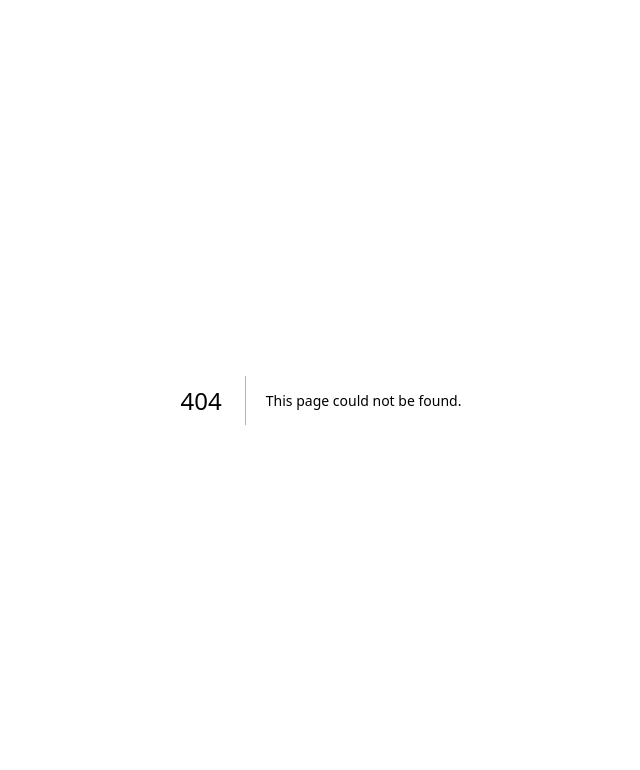
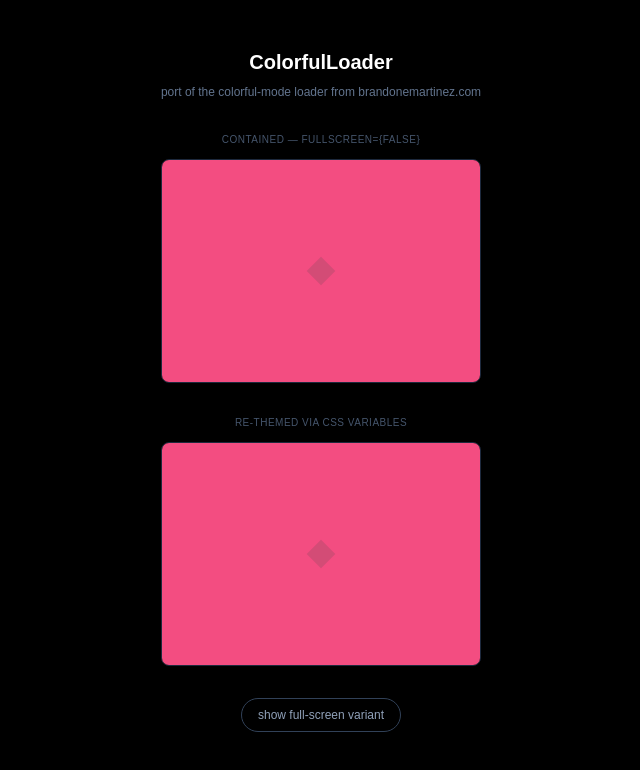
Before and after one commit to bemndy/cozycubes, a Next.js app: page /loader-preview in a window 1280 px wide. Before the commit this address had no page. Shown: the top 770 px of the page, without its empty margins (319-959 px from the left). Built offline with nearby package versions, Linux system fonts and the light colour scheme.

Commit message:
feat: rendering loader from brandonemartinez.com, try,finally reveals

```diff
--- /dev/null
+++ b/app/loader-preview/page.tsx
@@ -0,0 +1,72 @@
+"use client";
+
+import { useState } from "react";
+import { ColorfulLoader } from "@/components/ColorfulLoader";
+
+/**
+ * Dev-only preview for ColorfulLoader, which nothing renders yet — it exists
+ * for the cubejs "warming up scrambler" state on a future branch. Delete this
+ * route once the loader has a real home, or keep it as the seed of a
+ * component gallery.
+ */
+export default function LoaderPreviewPage() {
+  const [showFullScreen, setShowFullScreen] = useState(false);
+
+  return (
+    <main className="min-h-screen bg-black text-white flex flex-col items-center gap-8 px-4 py-12">
+      <div className="flex flex-col items-center gap-2">
+        <h1 className="text-xl font-semibold">ColorfulLoader</h1>
+        <p className="text-xs text-slate-500">
+          port of the colorful-mode loader from brandonemartinez.com
+        </p>
+      </div>
+
+      <section className="flex flex-col items-center gap-3">
+        <span className="text-[10px] uppercase tracking-wider text-slate-600">
+          contained — fullScreen={"{false}"}
+        </span>
+        <div className="w-80 h-56 overflow-hidden rounded-lg border border-slate-800">
+          <ColorfulLoader fullScreen={false} label="Warming up scrambler" />
+        </div>
+      </section>
+
+      <section className="flex flex-col items-center gap-3">
+        <span className="text-[10px] uppercase tracking-wider text-slate-600">
+          re-themed via CSS variables
+        </span>
+        <div
+          className="w-80 h-56 overflow-hidden rounded-lg border border-slate-800"
+          style={
+            {
+              "--bg-color-a": "rgb(34, 197, 94)",
+              "--bg-color-b": "rgb(15, 23, 42)",
+              "--symbol-color-a": "rgb(15, 23, 42)",
+              "--symbol-color-b": "rgb(34, 197, 94)",
+            } as React.CSSProperties
+          }
+        >
+          <ColorfulLoader fullScreen={false} label="Loading" />
+        </div>
+      </section>
+
+      <button
+        type="button"
+        onClick={() => setShowFullScreen(true)}
+        className="text-xs text-slate-400 hover:text-white border border-slate-700 rounded-full px-4 py-2"
+      >
+        show full-screen variant
+      </button>
+
+      {showFullScreen && (
+        <div onClick={() => setShowFullScreen(false)}>
+          <ColorfulLoader label="Warming up scrambler" />
+        </div>
+      )}
+      {showFullScreen && (
+        <p className="fixed bottom-6 left-1/2 -translate-x-1/2 z-10 text-xs text-white/70">
+          click anywhere to dismiss
+        </p>
+      )}
+    </main>
+  );
+}
--- a/app/page.tsx
+++ b/app/page.tsx
@@ -1,9 +1,11 @@
 "use client";
 
-import { useCallback, useEffect, useRef, useState } from "react";
+import { useCallback, useEffect, useState } from "react";
 import { addSolve, deleteSolve, getSolvesByCubeSize, updateSolve } from "@/lib/db";
 import { formatTimeMs } from "@/lib/format";
-import { generateScramble, scrambleToString, type SupportedCubeSize } from "@/lib/scramble-gen";
+import { scrambleToString, type SupportedCubeSize } from "@/lib/scramble-gen";
+import { generateScrambleForSize, initScrambler } from "@/lib/scrambler";
+import { ColorfulLoader, LOADER_EXIT_MS } from "@/components/ColorfulLoader";
 import {
   allTimeMean,
   ao12,
@@ -41,11 +43,20 @@
   const [cubeSize, setCubeSize] = useState<SupportedCubeSize>(3);
   const [scramble, setScramble] = useState<string[]>([]);
   const [solves, setSolves] = useState<Solve[]>([]);
-  const startedRef = useRef(false);
+  const [scramblerReady, setScramblerReady] = useState(false);
+  const [loaderMounted, setLoaderMounted] = useState(true);
 
   const regenerateScramble = useCallback((size: SupportedCubeSize) => {
-    setScramble(generateScramble(size));
+    setScramble(generateScrambleForSize(size));
   }, []);
+
+  // Unmount the loader only once its fade has finished, so it cross-fades over
+  // the timer instead of being cut away.
+  useEffect(() => {
+    if (!scramblerReady) return;
+    const timeout = setTimeout(() => setLoaderMounted(false), LOADER_EXIT_MS);
+    return () => clearTimeout(timeout);
+  }, [scramblerReady]);
 
   // Reload the persisted solve history whenever the active cube size changes.
   useEffect(() => {
@@ -106,18 +117,45 @@
     onSolveComplete,
   });
 
-  // Arm the first attempt, and re-arm automatically after each completed solve.
-  // Scramble generation is deferred to this client-only effect (rather than a
-  // useState initializer) since generateScramble() uses Math.random() and
-  // running it during SSR would produce a different scramble server vs.
-  // client, causing a hydration mismatch.
+  // 3x3 is the default size and needs cubejs's pruning tables, which take
+  // 1-2s to build and block the main thread while they do. Wait for an actual
+  // painted frame before starting so the loader is on screen for it, rather
+  // than the browser going white — a passive effect alone doesn't guarantee
+  // the paint has happened.
+  //
+  // The first scramble is generated here too, before the reveal, so the timer
+  // underneath is fully populated when it fades in rather than showing an
+  // empty scramble line for a frame.
+  //
+  // The guard is `scramblerReady` — the work having *finished* — and not a ref
+  // latched on start: the cleanup cancels the pending frame, so a start-latched
+  // guard makes any cleanup that lands before the frame fires (StrictMode's
+  // mount/unmount/remount, or a `prepareNextSolve` identity change when the
+  // mode flips) permanent, leaving the loader up forever.
   useEffect(() => {
-    if (!startedRef.current) {
-      startedRef.current = true;
-      regenerateScramble(cubeSize);
-      prepareNextSolve();
-    }
-  }, [prepareNextSolve, regenerateScramble, cubeSize]);
+    if (scramblerReady) return;
+
+    let timeout: ReturnType<typeof setTimeout> | undefined;
+    const frame = requestAnimationFrame(() => {
+      timeout = setTimeout(() => {
+        try {
+          initScrambler();
+          regenerateScramble(cubeSize);
+          prepareNextSolve();
+        } catch (err) {
+          // A solver that fails to build must not strand the app behind the
+          // loader; reveal the timer and let Tab retry the scramble.
+          console.error("Scrambler init failed", err);
+        } finally {
+          setScramblerReady(true);
+        }
+      }, 0);
+    });
+    return () => {
+      cancelAnimationFrame(frame);
+      clearTimeout(timeout);
+    };
+  }, [scramblerReady, cubeSize, regenerateScramble, prepareNextSolve]);
 
   function handleCubeSizeChange(size: SupportedCubeSize) {
     // Same guard as the Tab new-scramble keybind: switching cube size mid-solve
@@ -130,6 +168,10 @@
   }
 
   useEffect(() => {
+    // Nothing to drive while the loader is up, and a keypress landing before
+    // the first scramble exists would start a solve against a blank scramble.
+    if (!scramblerReady) return;
+
     function onKeyDown(e: KeyboardEvent) {
       if (e.code === TIMER_KEY) {
         if (e.repeat) return;
@@ -165,6 +207,7 @@
       window.removeEventListener("keyup", onKeyUp);
     };
   }, [
+    scramblerReady,
     keyDown,
     keyUp,
     phase,
@@ -192,7 +235,17 @@
   const cubeSizeLocked = phase === "inspecting" || phase === "solving";
 
   return (
-    <main className="flex flex-col items-center min-h-screen gap-8 bg-black text-white px-4 pt-8">
+    <>
+      {/* Kept mounted through the fade so the loader dissolves into a timer
+          that is already rendered underneath, rather than cutting to it. */}
+      {loaderMounted && (
+        <ColorfulLoader label="Warming up scrambler" exiting={scramblerReady} />
+      )}
+      <main
+        className={`flex flex-col items-center min-h-screen gap-8 bg-black text-white px-4 pt-8 transition-opacity duration-500 ease-out ${
+          scramblerReady ? "opacity-100" : "opacity-0"
+        }`}
+      >
       <div className="flex flex-col items-center gap-3 w-full max-w-3xl">
         <div className="flex gap-1 rounded-full border border-slate-800 p-1">
           {CUBE_SIZES.map((size) => (
@@ -300,7 +353,8 @@
             })}
         </div>
       </div>
-    </main>
+      </main>
+    </>
   );
 }
 
--- a/components/ColorfulLoader.module.css
+++ b/components/ColorfulLoader.module.css
@@ -23,6 +23,18 @@
   overflow: hidden;
   background-color: var(--bg-color-a);
   animation: bg-flash 0.9s ease-in-out infinite;
+  opacity: 1;
+  transition: opacity var(--exit-duration, 500ms) ease;
+}
+
+/*
+ * Fades out over whatever is already rendered underneath, so the reveal is a
+ * cross-fade rather than a cut. The consumer unmounts this once the transition
+ * has run — keep its timeout and --exit-duration in step.
+ */
+.exiting {
+  opacity: 0;
+  pointer-events: none;
 }
 
 /* The original's form: covers the viewport. */
@@ -80,6 +92,7 @@
 @media (prefers-reduced-motion: reduce) {
   .loader {
     animation: none;
+    transition: none;
   }
 
   .symbol {
--- a/components/ColorfulLoader.tsx
+++ b/components/ColorfulLoader.tsx
@@ -9,6 +9,14 @@
   fullScreen?: boolean;
   /** Announced to screen readers. Never painted, so the visual stays exact. */
   label?: string;
+  /**
+   * Fades the loader out over whatever is rendered beneath it. The consumer
+   * still owns unmounting — flip this on, then remove the component once
+   * `exitDurationMs` has passed.
+   */
+  exiting?: boolean;
+  /** Fade length; must match the timeout the consumer unmounts on. */
+  exitDurationMs?: number;
   className?: string;
 }
 
@@ -16,21 +24,31 @@
  * The pulsing-diamond loader from brandonemartinez.com's colorful mode.
  * Re-theme by overriding --bg-color-a/b and --symbol-color-a/b.
  */
+export const LOADER_EXIT_MS = 500;
+
 export function ColorfulLoader({
   fullScreen = true,
   label = "Loading",
+  exiting = false,
+  exitDurationMs = LOADER_EXIT_MS,
   className,
 }: ColorfulLoaderProps) {
   const classes = [
     styles.loader,
     fullScreen ? styles.fullScreen : styles.contained,
+    exiting ? styles.exiting : null,
     className,
   ]
     .filter(Boolean)
     .join(" ");
 
   return (
-    <div role="status" aria-live="polite" className={classes}>
+    <div
+      role="status"
+      aria-live="polite"
+      className={classes}
+      style={{ "--exit-duration": `${exitDurationMs}ms` } as React.CSSProperties}
+    >
       <div className={styles.symbol} />
       <span className={styles.srOnly}>{label}</span>
     </div>
--- /dev/null
+++ b/lib/scrambler.ts
@@ -0,0 +1,47 @@
+/**
+ * The app's scramble source: picks the right generator per cube size.
+ *
+ * 3x3 uses cubejs for genuine random-state scrambles — a uniformly random cube
+ * state is solved with a two-phase (Kociemba) solver and the solution
+ * inverted, which is how official WCA scrambles are produced. Every other size
+ * stays on the random-move generator in `scramble-gen.ts`: correct for
+ * 4x4-7x7 (TNoodle is random-move there too), and a known gap for 2x2, which
+ * is waiting on its own engine. See
+ * `docs/investigations/2x2-3x3-random-state.md`.
+ *
+ * `scramble-gen.ts` is deliberately left pure and dependency-free so it stays
+ * unit-testable in isolation; the cubejs dependency lives only here.
+ */
+import Cube from "cubejs";
+import { generateScramble, type SupportedCubeSize } from "./scramble-gen";
+
+/** The cube size backed by cubejs; every other size skips the solver entirely. */
+const RANDOM_STATE_SIZE: SupportedCubeSize = 3;
+
+let solverReady = false;
+
+/**
+ * Builds cubejs's pruning tables. Blocks the main thread for roughly 1-2s on
+ * the first call and is a no-op afterwards, so callers should make sure
+ * something has painted before invoking it.
+ */
+export function initScrambler(): void {
+  if (solverReady) return;
+  Cube.initSolver();
+  solverReady = true;
+}
+
+export function isScramblerReady(): boolean {
+  return solverReady;
+}
+
+/** Whether this size needs `initScrambler()` before it can be generated. */
+export function needsSolver(cubeSize: SupportedCubeSize): boolean {
+  return cubeSize === RANDOM_STATE_SIZE;
+}
+
+export function generateScrambleForSize(cubeSize: SupportedCubeSize): string[] {
+  if (cubeSize !== RANDOM_STATE_SIZE) return generateScramble(cubeSize);
+  initScrambler();
+  return Cube.scramble().trim().split(/\s+/);
+}
--- a/package.json
+++ b/package.json
@@ -10,6 +10,7 @@
     "test": "vitest run"
   },
   "dependencies": {
+    "cubejs": "^1.3.2",
     "idb": "^8.0.3",
     "next": "16.3.0",
     "react": "19.2.8",
--- /dev/null
+++ b/types/cubejs.d.ts
@@ -0,0 +1,33 @@
+/**
+ * cubejs ships no TypeScript types (and no @types package exists), so this
+ * declares the surface we actually use. See node_modules/cubejs/README.md.
+ */
+declare module "cubejs" {
+  class Cube {
+    constructor(state?: Cube | object);
+    /** Applies an algorithm in standard notation, e.g. "R U R' U'". */
+    move(algorithm: string): Cube;
+    /** Two-phase (Kociemba) solve. Requires initSolver() to have run. */
+    solve(maxDepth?: number): string;
+    isSolved(): boolean;
+    randomize(): void;
+
+    /**
+     * Builds the solver's move and pruning tables. Synchronous and blocking —
+     * roughly 1-2s — and required before solve() or scramble() will work.
+     * Safe to call repeatedly; subsequent calls are cheap.
+     */
+    static initSolver(): void;
+
+    /**
+     * A random-state scramble: a uniformly random cube state is solved and the
+     * solution inverted, which is how WCA scrambles are produced. Returns
+     * space-separated standard notation.
+     */
+    static scramble(): string;
+
+    static random(): Cube;
+  }
+
+  export default Cube;
+}
```
Also changed, not shown: 2 other files (tests, documents, lock files or other folders).
